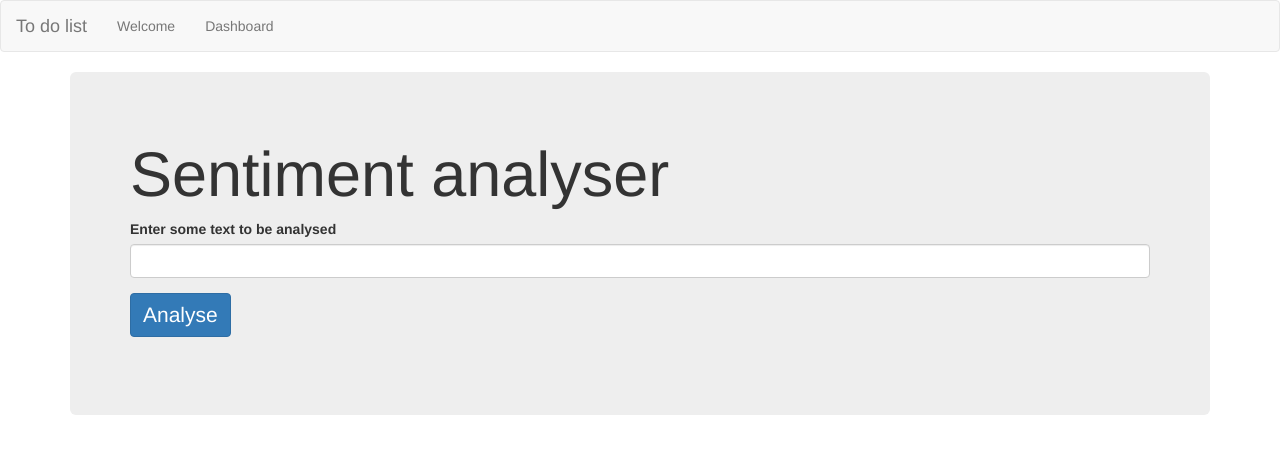
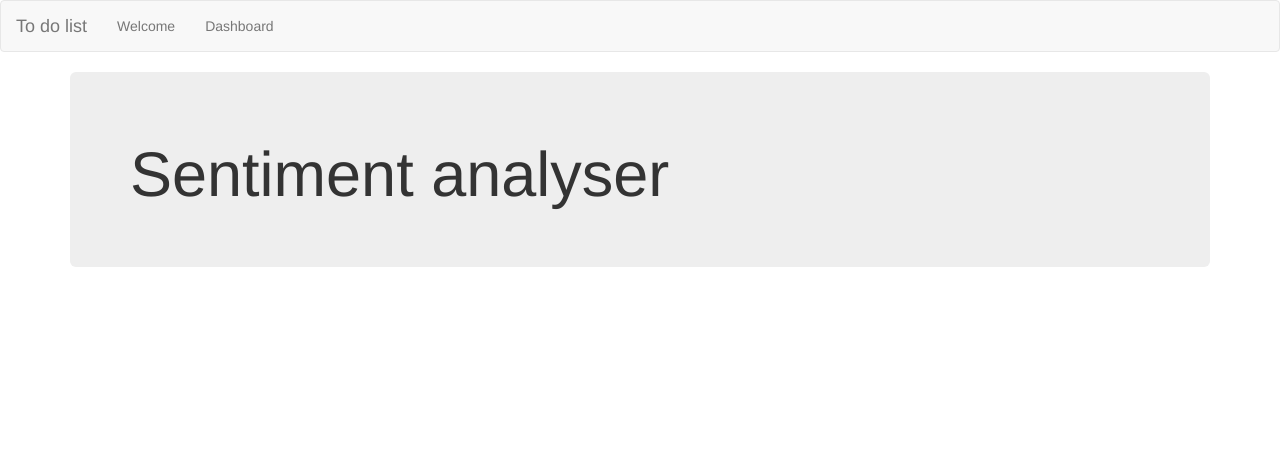
Before and after one commit to solcanmihai/todo, an Angular app: page /sentiment-analyser in a window 1280 px wide. Shown: the top 454 px of the page. Built offline with nearby package versions, Linux system fonts and the light colour scheme.

Commit message:
fixed some small bugs

```diff
--- a/src/app/app.component.ts
+++ b/src/app/app.component.ts
@@ -1,6 +1,6 @@
 import { Component } from '@angular/core';
 
-import { TodoItem } from './todo-item';
+import { TodoItem } from './todo-list/todo-item';
 
 @Component({
   selector: 'app-root',
--- a/src/app/jokes-generator/jokes-generator.component.ts
+++ b/src/app/jokes-generator/jokes-generator.component.ts
@@ -9,7 +9,7 @@ import { Http, Response, Headers, RequestOptions } from '@angular/http';
 })
 export class JokesGeneratorComponent implements OnInit {
 
-  private message: string;
+  message: string;
 
   constructor(
     private http: Http
--- a/src/app/sentiment-analyser/sentiment-analyser.component.html
+++ b/src/app/sentiment-analyser/sentiment-analyser.component.html
@@ -2,7 +2,7 @@
     <div class="jumbotron">
         <h1>Sentiment analyser</h1>
 
-        <form action="">
+        <!--<form action="">
             <div class="form-group">
                 <label for="">Enter some text to be analysed</label>
                 <input type="text" class="form-control" #messagex name="messagex">
@@ -12,6 +12,6 @@
 
         <div *ngIf="message != ''" class="well well-lg">
             {{message}}
-        </div>
+        </div>-->
     </div>
 </div>
--- a/src/app/sentiment-analyser/sentiment-analyser.component.ts
+++ b/src/app/sentiment-analyser/sentiment-analyser.component.ts
@@ -10,22 +10,6 @@ import 'rxjs/add/operator/map';
 export class SentimentAnalyserComponent implements OnInit {
   private message: string;
 
-  constructor(
-    private http: Http
-  ) {}
-
-  handleInput(input: string): void{
-    this.getMessage();
-  }
-
-  getMessage() {
-    // this.http.get('https://api.icndb.com/jokes/random')
-    // .map(res => res.json())
-    // .subscribe(
-    //   res => this.message = res.value.joke
-    // );
-  }
-
   ngOnInit(){
     this.message = '';
   }
--- a/src/app/todo-list/add-item/add-item.component.ts
+++ b/src/app/todo-list/add-item/add-item.component.ts
@@ -1,7 +1,7 @@
 import { Component } from '@angular/core';
 
 import { TodoService } from '../todo.service';
-import { TodoItem } from '../../todo-item';
+import { TodoItem } from '../todo-item';
 
 @Component({
   selector: 'app-add-item',
--- a/src/app/todo-list/item-details/item-details.component.ts
+++ b/src/app/todo-list/item-details/item-details.component.ts
@@ -1,6 +1,6 @@
 import { Component, Input, OnInit } from '@angular/core';
 
-import { TodoItem } from './../../todo-item';
+import { TodoItem } from './../todo-item';
 
 import { TodoService } from '../todo.service';
 
```
